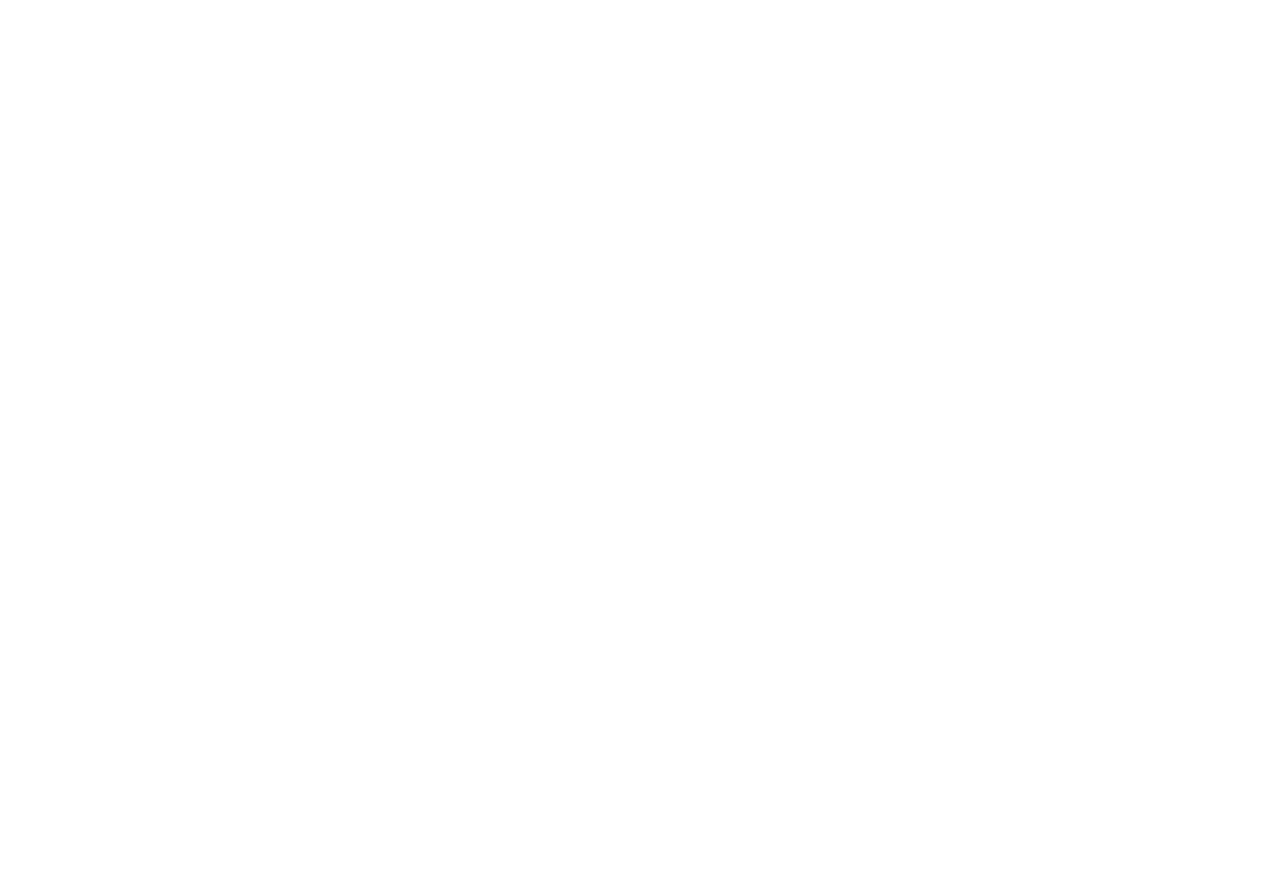
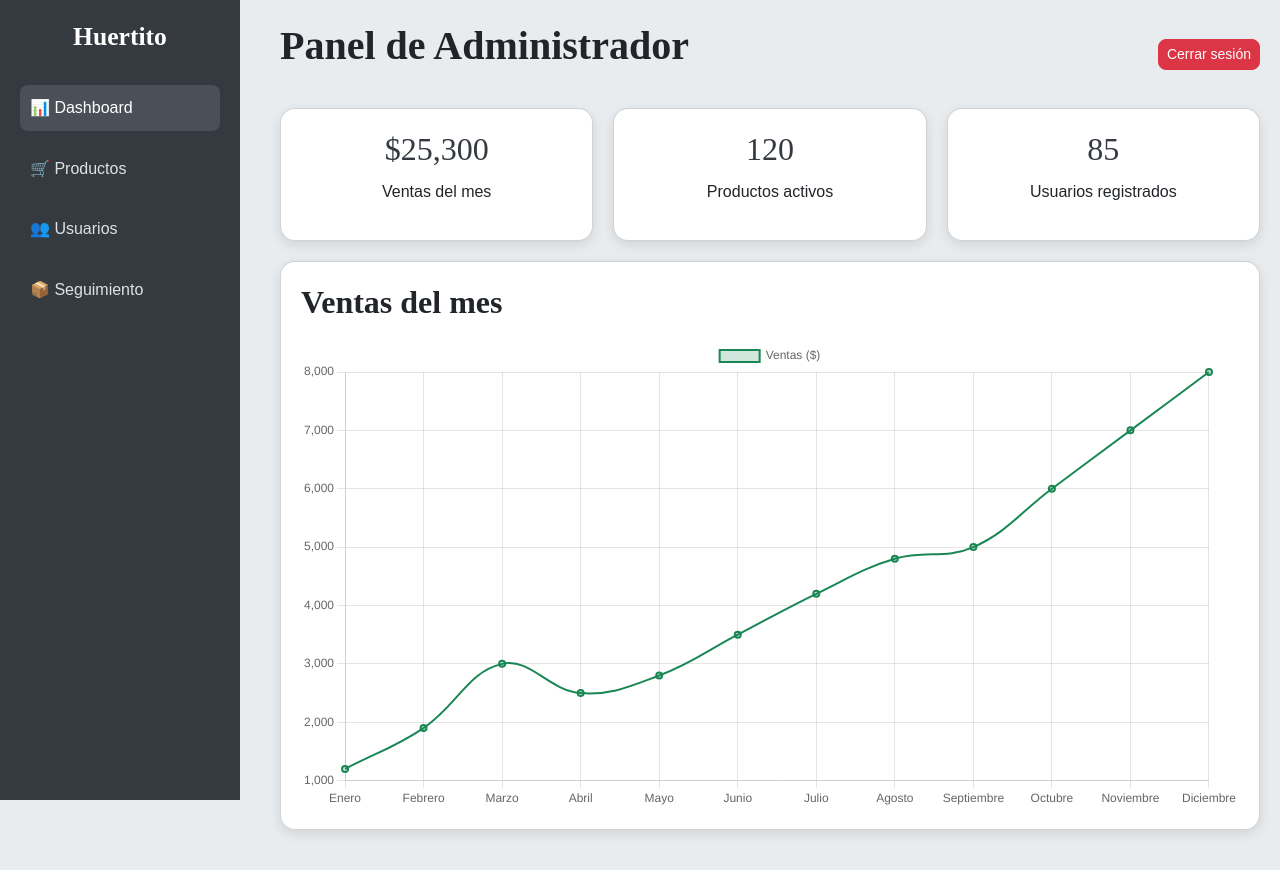
Before and after one commit to maaurissio/huertito, a plain HTML site: page pages/admin/dashboard.html in a window 1280 px wide. Before the commit the page ends 800 px from the top, so only its background shows below. Drawn offline with nearby package versions, Linux system fonts and the light colour scheme; a web font is replaced by a local one.

Commit message:
cambios en dashboard y usuarios# deleted:    pages/admin/ventas.html

```diff
--- a/css/style.css
+++ b/css/style.css
@@ -150,3 +150,134 @@ main {
         min-height: 400px;
     }
 }
+/* ===== DASHBOARD SOBRIO ===== */
+.dashboard-body {
+  display: flex;
+  font-family: 'Montserrat', sans-serif;
+  background: #e9ecef; /* gris claro */
+  color: #212529; /* texto principal en negro */
+  min-height: 100vh;
+}
+
+/* Sidebar */
+.sidebar {
+  width: 240px;
+  background: #343a40; /* gris oscuro */
+  color: white;
+  padding: 20px;
+  position: fixed;
+  top: 0;
+  bottom: 0;
+}
+
+.sidebar-title {
+  font-size: 1.6rem;
+  margin-bottom: 2rem;
+  text-align: center;
+  font-weight: bold;
+  color: #ffffff;
+}
+
+.sidebar-menu {
+  list-style: none;
+  padding: 0;
+}
+
+.sidebar-menu li {
+  margin: 15px 0;
+}
+
+.sidebar-menu a {
+  color: #dee2e6;
+  text-decoration: none;
+  padding: 10px;
+  display: block;
+  border-radius: 8px;
+  transition: background 0.3s, color 0.3s;
+}
+
+.sidebar-menu a:hover,
+.sidebar-menu a.active {
+  background: #495057; /* gris intermedio */
+  color: #ffffff;
+}
+
+/* Main Content */
+.main-content {
+  margin-left: 260px;
+  padding: 20px;
+  flex-grow: 1;
+}
+
+.dashboard-header {
+  display: flex;
+  justify-content: space-between;
+  align-items: center;
+  margin-bottom: 20px;
+  color: #212529;
+}
+
+.dashboard-header h1 {
+  font-weight: 600;
+}
+
+/* Stats */
+.stats {
+  display: grid;
+  grid-template-columns: repeat(auto-fit, minmax(200px,1fr));
+  gap: 20px;
+  margin-bottom: 20px;
+}
+
+.stat-card {
+  padding: 20px;
+  text-align: center;
+  border-radius: 15px;
+  background: #ffffff;
+  color: #212529;
+  box-shadow: 0px 4px 12px rgba(0,0,0,0.1);
+}
+
+.stat-card h3 {
+  font-size: 2rem;
+  margin-bottom: 0.5rem;
+  color: #343a40;
+}
+
+/* Chart Section & Products */
+.chart-section,
+.products-section {
+  padding: 20px;
+  border-radius: 15px;
+  background: #ffffff;
+  color: #212529;
+  box-shadow: 0px 4px 12px rgba(0,0,0,0.1);
+  margin-bottom: 20px;
+}
+
+.chart-section h2,
+.products-section h2 {
+  font-weight: 600;
+  margin-bottom: 1rem;
+  color: #212529;
+}
+
+/* Botones */
+.btn {
+  border-radius: 8px;
+}
+/* Forzar color negro al título principal del dashboard */
+.dashboard-header h1 {
+  color: #212529 !important; /* negro Bootstrap */
+}
+/* Controla el tamaño del gráfico */
+.chart-container {
+  width: 100%;
+  height: 400px; /* puedes ajustar este alto */
+  padding: 1rem;
+}
+
+.chart-container canvas {
+  width: 100% !important;
+  height: 100% !important;
+}
--- a/pages/admin/dashboard.html
+++ b/pages/admin/dashboard.html
@@ -0,0 +1,81 @@
+<!DOCTYPE html>
+<html lang="es">
+<head>
+  <meta charset="UTF-8">
+  <meta name="viewport" content="width=device-width, initial-scale=1.0">
+  <title>Dashboard - Huertito</title>
+
+  <!-- Bootstrap -->
+  <link rel="stylesheet" href="../../css/bootstrap.min.css">
+  <!-- Estilos personalizados -->
+  <link rel="stylesheet" href="../../css/style.css">
+  <!-- Chart.js -->
+  <script src="https://cdn.jsdelivr.net/npm/chart.js"></script>
+</head>
+<body class="dashboard-body">
+
+  <!-- Sidebar -->
+<div class="sidebar">
+  <h2 class="sidebar-title">Huertito</h2>
+  <ul class="sidebar-menu">
+    <li><a href="dashboard.html" class="active">📊 Dashboard</a></li>
+    <li><a href="productos.html">🛒 Productos</a></li>
+    <li><a href="usuarios.html">👥 Usuarios</a></li>
+    <li><a href="seguimiento.html">📦 Seguimiento</a></li>
+  </ul>
+</div>
+
+
+  <!-- Main Content -->
+  <div class="main-content">
+    <header class="dashboard-header">
+      <h1>Panel de Administrador</h1>
+      <button class="btn btn-danger btn-sm">Cerrar sesión</button>
+    </header>
+
+    <!-- Stats Cards -->
+    <section class="stats">
+      <div class="card stat-card">
+        <h3>$25,300</h3>
+        <p>Ventas del mes</p>
+      </div>
+      <div class="card stat-card">
+        <h3>120</h3>
+        <p>Productos activos</p>
+      </div>
+      <div class="card stat-card">
+        <h3>85</h3>
+        <p>Usuarios registrados</p>
+      </div>
+    </section>
+
+    <!-- Chart -->
+    <section class="chart-section card">
+      <h2>Ventas del mes</h2>
+      <canvas id="salesChart"></canvas>
+    </section>
+
+
+  <!-- Script Chart -->
+  <script>
+    const ctx = document.getElementById('salesChart');
+    new Chart(ctx, {
+      type: 'line',
+      data: {
+        labels: ['Enero','Febrero','Marzo','Abril','Mayo','Junio','Julio','Agosto','Septiembre','Octubre','Noviembre','Diciembre'],
+        datasets: [{
+          label: 'Ventas ($)',
+          data: [1200, 1900, 3000, 2500, 2800, 3500, 4200, 4800, 5000, 6000, 7000, 8000],
+          borderColor: '#198754',
+          backgroundColor: 'rgba(25,135,84,0.2)',
+          borderWidth: 2,
+          tension: 0.4
+        },
+    ]
+
+      }
+
+    });
+  </script>
+</body>
+</html>
```
Also changed, not shown: pages/admin/productos.html (+70 -0 lines), pages/admin/seguimiento.html (added, +49 -0 lines), pages/admin/usuarios.html (+55 -0 lines), pages/admin/loginadmin.html (added).
